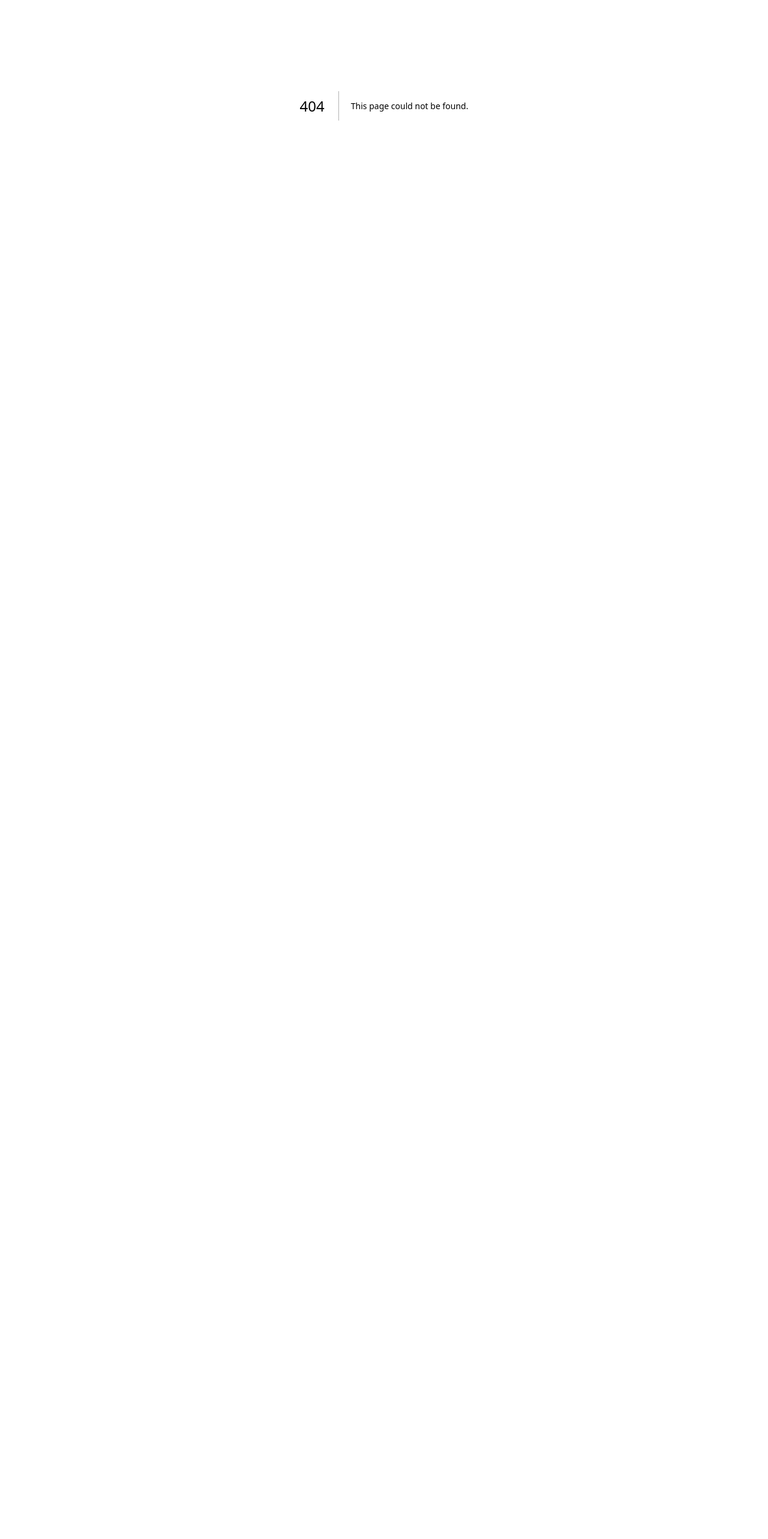
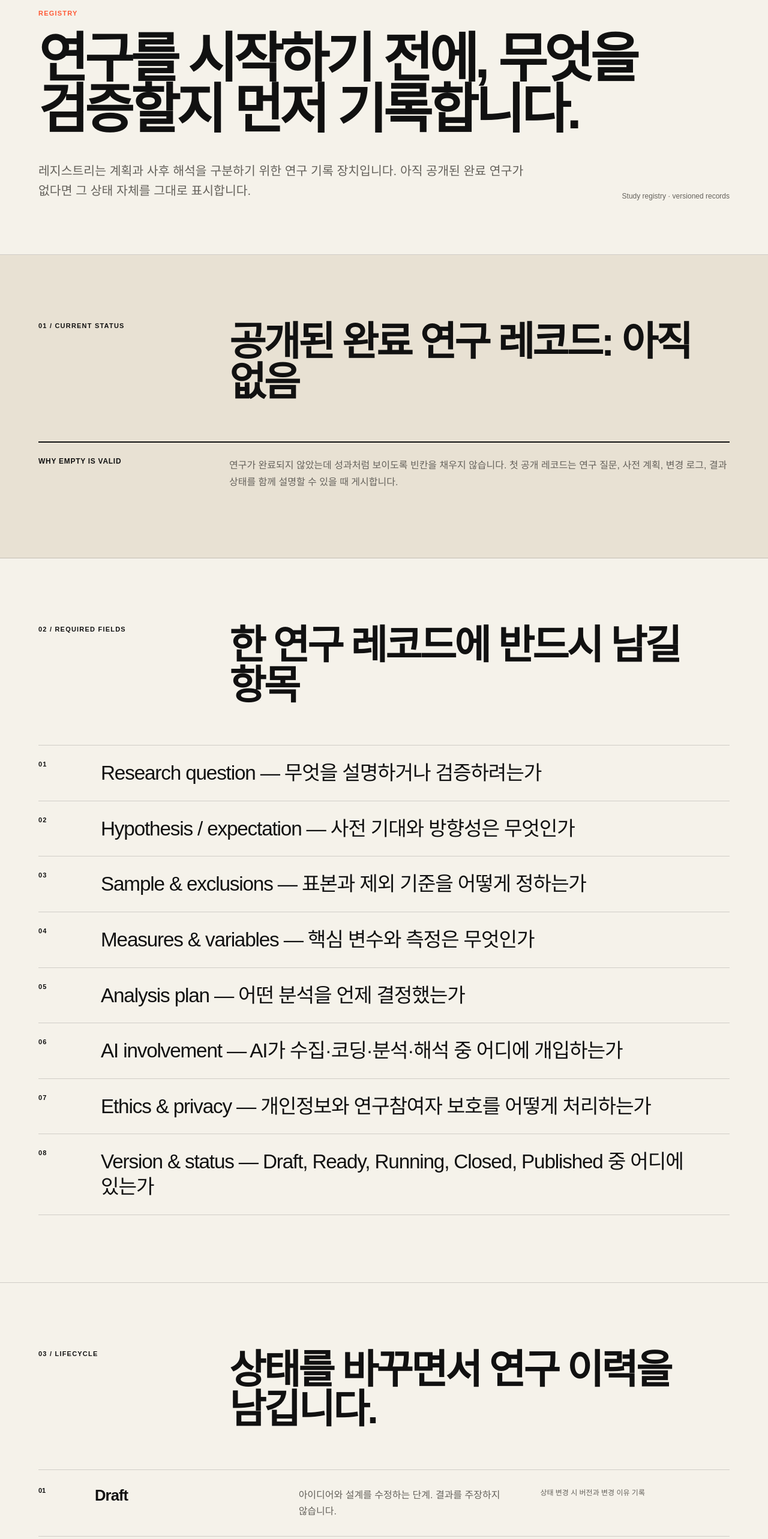
Before and after one commit to Jxny0ung/ddalkak-lab-hai, a Next.js app: page /registry in a window 1280 px wide. Before the commit this address had no page. Shown: the part 224-2790 px from the top of the page at 60% size. Before the commit the page ends 800 px from the top, so only its background shows below. Built offline with nearby package versions, Linux system fonts and the light colour scheme.

Commit message:
Add versioned research registry

```diff
--- /dev/null
+++ b/src/app/registry/page.tsx
@@ -0,0 +1,126 @@
+import type { Metadata } from "next";
+import Link from "next/link";
+import { PageHero } from "@/components/page-hero";
+import { SiteFooter } from "@/components/site-footer";
+import { SiteHeader } from "@/components/site-header";
+
+const description =
+  "DDALKAK LAB의 연구 질문, 가설, 표본, 변수, 분석 계획, AI 사용, 공개 상태를 연구 전후로 구분해 기록하는 연구 레지스트리입니다.";
+
+export const metadata: Metadata = {
+  title: "Registry",
+  description,
+  alternates: { canonical: "/registry" },
+  openGraph: {
+    title: "Registry | DDALKAK LAB",
+    description,
+    url: "/registry",
+  },
+};
+
+const requiredFields = [
+  "Research question — 무엇을 설명하거나 검증하려는가",
+  "Hypothesis / expectation — 사전 기대와 방향성은 무엇인가",
+  "Sample & exclusions — 표본과 제외 기준을 어떻게 정하는가",
+  "Measures & variables — 핵심 변수와 측정은 무엇인가",
+  "Analysis plan — 어떤 분석을 언제 결정했는가",
+  "AI involvement — AI가 수집·코딩·분석·해석 중 어디에 개입하는가",
+  "Ethics & privacy — 개인정보와 연구참여자 보호를 어떻게 처리하는가",
+  "Version & status — Draft, Ready, Running, Closed, Published 중 어디에 있는가",
+];
+
+const lifecycle = [
+  ["Draft", "아이디어와 설계를 수정하는 단계. 결과를 주장하지 않습니다."],
+  ["Ready", "수집·분석 전에 핵심 계획을 잠그고 변경 가능 항목을 표시합니다."],
+  ["Running", "데이터 수집 또는 분석 중. 변경이 생기면 이유와 시점을 기록합니다."],
+  ["Closed", "주요 분석이 끝난 상태. 계획 대비 변경과 한계를 정리합니다."],
+  ["Published", "검증된 공개 결과와 재현 가능한 자료를 아카이브에 연결합니다."],
+];
+
+export default function RegistryPage() {
+  return (
+    <>
+      <SiteHeader />
+      <main id="main-content">
+        <PageHero
+          eyebrow="Registry"
+          title="연구를 시작하기 전에, 무엇을 검증할지 먼저 기록합니다."
+          description="레지스트리는 계획과 사후 해석을 구분하기 위한 연구 기록 장치입니다. 아직 공개된 완료 연구가 없다면 그 상태 자체를 그대로 표시합니다."
+          meta="Study registry · versioned records"
+        />
+
+        <section className="content-section tone-soft">
+          <div className="section-heading">
+            <span>01 / Current status</span>
+            <h2>공개된 완료 연구 레코드: 아직 없음</h2>
+          </div>
+          <div className="research-note">
+            <strong>Why empty is valid</strong>
+            <p>
+              연구가 완료되지 않았는데 성과처럼 보이도록 빈칸을 채우지 않습니다.
+              첫 공개 레코드는 연구 질문, 사전 계획, 변경 로그, 결과 상태를
+              함께 설명할 수 있을 때 게시합니다.
+            </p>
+          </div>
+        </section>
+
+        <section className="content-section">
+          <div className="section-heading">
+            <span>02 / Required fields</span>
+            <h2>한 연구 레코드에 반드시 남길 항목</h2>
+          </div>
+          <ol className="check-list">
+            {requiredFields.map((item, index) => (
+              <li key={item}>
+                <span>{String(index + 1).padStart(2, "0")}</span>
+                <p>{item}</p>
+              </li>
+            ))}
+          </ol>
+        </section>
+
+        <section className="content-section">
+          <div className="section-heading">
+            <span>03 / Lifecycle</span>
+            <h2>상태를 바꾸면서 연구 이력을 남깁니다.</h2>
+          </div>
+          <div className="method-detail-list">
+            {lifecycle.map(([title, text], index) => (
+              <article key={title}>
+                <span>{String(index + 1).padStart(2, "0")}</span>
+                <h3>{title}</h3>
+                <p>{text}</p>
+                <small>상태 변경 시 버전과 변경 이유 기록</small>
+              </article>
+            ))}
+          </div>
+        </section>
+
+        <section className="content-section tone-dark">
+          <div className="section-heading">
+            <span>04 / Template</span>
+            <h2>같은 형식으로 기록하기</h2>
+          </div>
+          <div className="repo-callout">
+            <div>
+              <p className="eyebrow">Research record template</p>
+              <h3>docs/research-record-template.md</h3>
+              <p>
+                질문, 가설, 표본, 측정, 분석 계획, AI 개입, 윤리·개인정보,
+                변경 로그를 한 문서에서 관리하는 기본 템플릿입니다.
+              </p>
+            </div>
+            <Link
+              className="text-button"
+              href="https://github.com/Jxny0ung/ddalkak-lab-hai/blob/main/docs/research-record-template.md"
+              target="_blank"
+            >
+              Open template ↗
+            </Link>
+          </div>
+        </section>
+      </main>
+      <SiteFooter />
+    </>
+  );
+}
```
